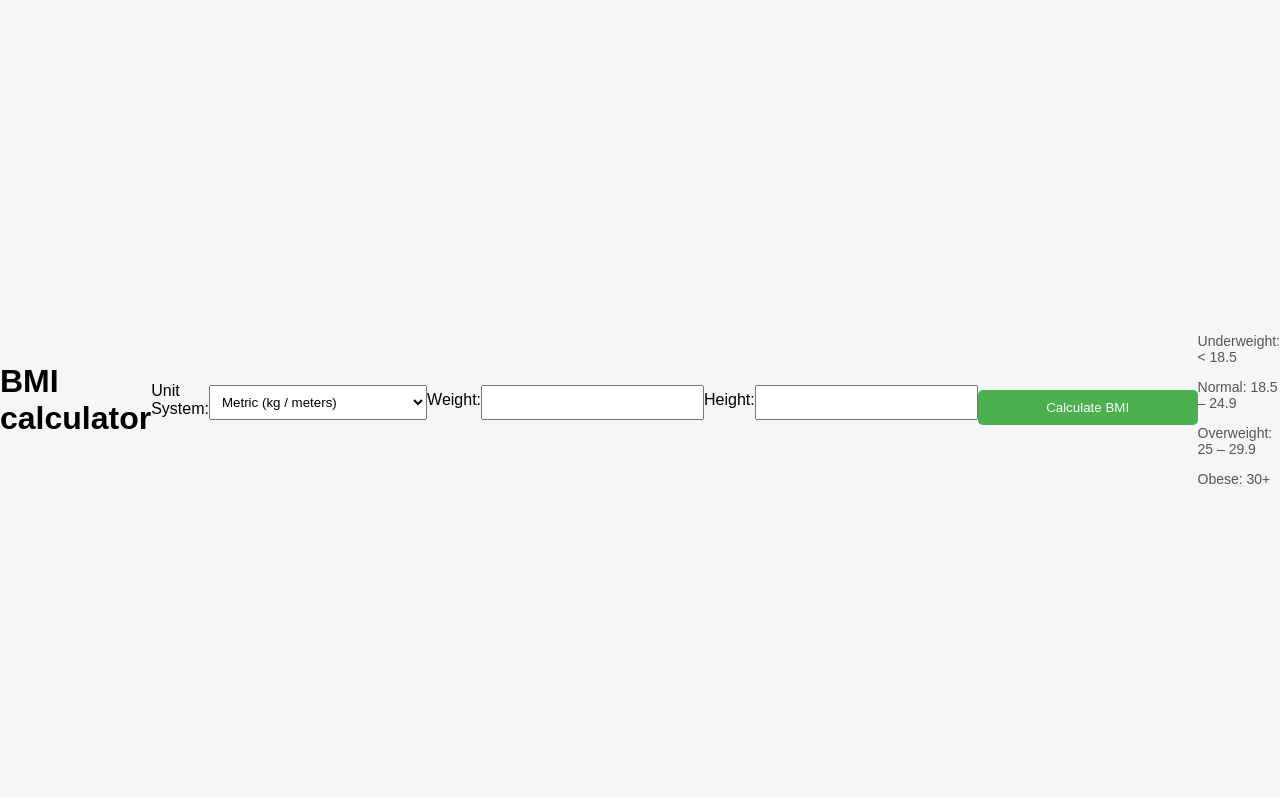
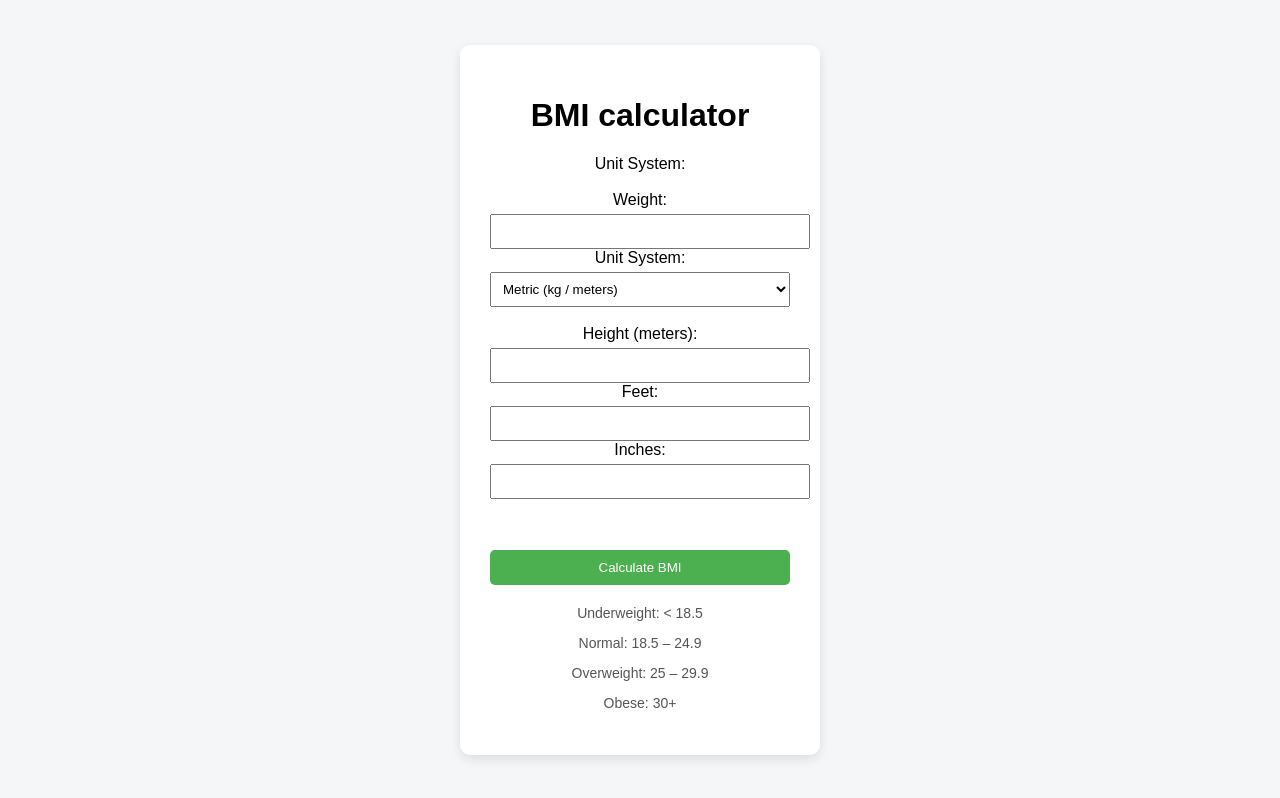
Before and after one commit to NirojanK/BMI-App, a plain HTML site: page Index.html in a window 1280 px wide. Drawn offline with Linux system fonts and the light colour scheme.

Commit message:
Enhance BMI calculator with unit toggle and layout
Refactor BMI calculator layout and input handling for metric and imperial units.

```diff
--- a/Index.html
+++ b/Index.html
@@ -5,26 +5,39 @@
 <link rel="stylesheet" href="style.css">
 </head>
 <body>
+    <div class="container">
     <h1>BMI calculator</h1>
 <label>Unit System:</label>
-<select id ="unit">
-    <option value ="metric">Metric (kg / meters)</option>
-    <option value ="imperial">Imperial (lbs / inches)</option>
-</select>
-
 <br></br>
 
 <label>Weight:</label>
 <input type ="number" id="weight">
 
-<label>Height:</label>
-<input type ="number" id="height">
+<label>Unit System:</label>
+<select id="unit" onchange="toggleUnits()">
+    <option value="metric">Metric (kg / meters)</option>
+    <option value="imperial">Imperial (lbs / feet & inches)</option>
+</select>
+
+<br><br>
+
+<div id="metricInputs" class ="fade show">
+    <label>Height (meters):</label>
+    <input type="number" id="height">
+</div>
+
+<div id="imperialInputs" class = "fade">
+    <label>Feet:</label>
+    <input type="number" id="feet">
+
+    <label>Inches:</label>
+    <input type="number" id="inches">
+</div>
 
 <br></br>
 
 <button onClick="calculateBMI()">Calculate BMI </button>
 
-<h2 id = "result"></h2>
 <h2 id = "result"></h2>
 <div class="scale">
 <p>Underweight: < 18.5</p>
@@ -33,8 +46,10 @@
 <p>Obese: 30+</p>
 </div>
 </div>
-
 <script src="script.js"></script>
 
 </body>
 </html>
+
+</body>
+</html>
```
